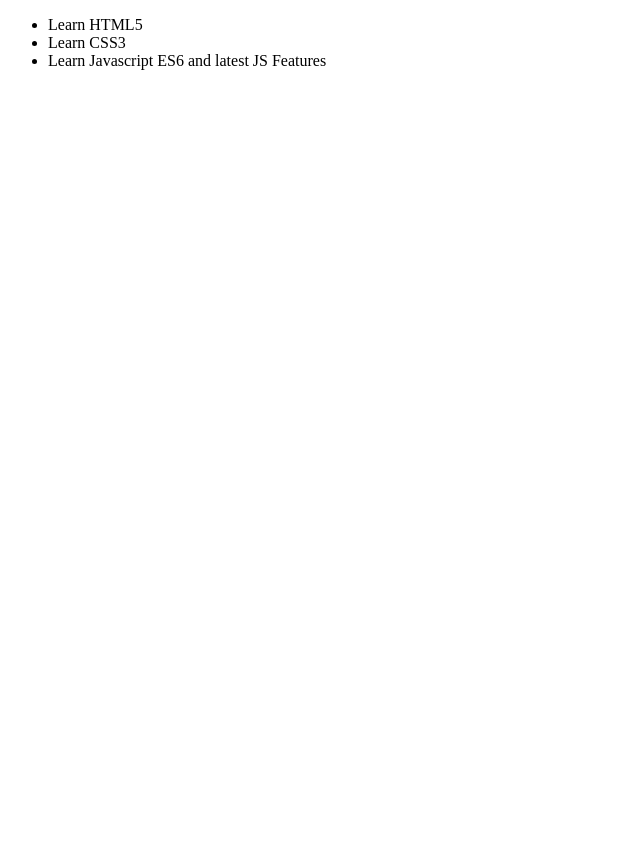
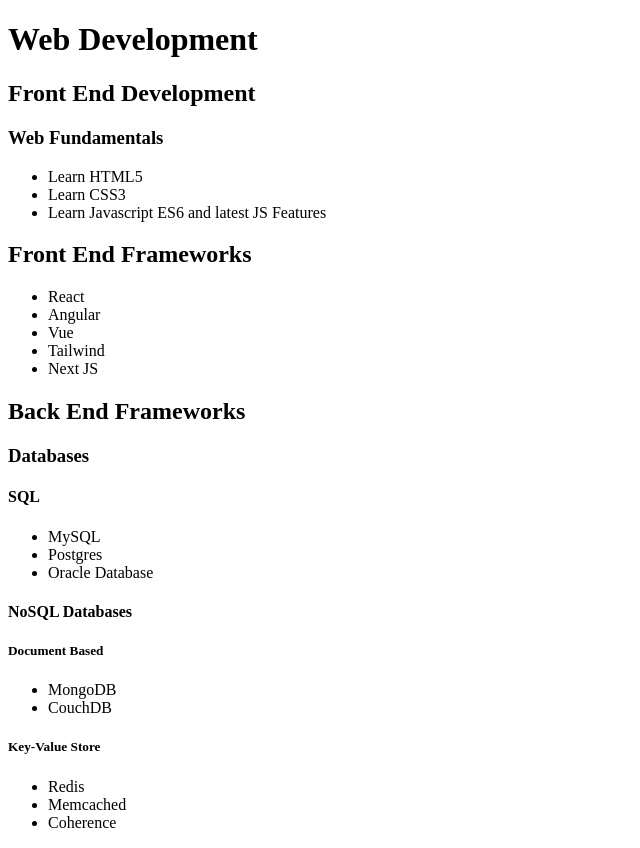
Before and after one commit to shivakumar1729/DemoSampleRepo, a plain HTML site: page index.html in a window 1280 px wide. Shown: the whole page, without its empty margins (0-640 px from the left). Before the commit the page ends 800 px from the top, so only its background shows below. Drawn offline with Linux system fonts and the light colour scheme.

Commit message:
Updates to Code

```diff
--- a/index.html
+++ b/index.html
@@ -6,11 +6,42 @@
     <title>My Title</title>
 </head>
 <body>
+    <h1>Web Development</h1>
+    <h2>Front End Development</h2>
+    <h3>Web Fundamentals</h3>
     <ul>
         <li>Learn HTML5</li>
         <li>Learn CSS3</li>
         <li>Learn Javascript ES6 and latest JS Features</li>
     </ul>
+    <h2>Front End Frameworks</h2>
+    <ul>
+        <li>React</li>
+        <li>Angular</li>
+        <li>Vue</li>
+        <li>Tailwind</li>
+        <li>Next JS</li>
+    </ul>
+    <h2>Back End Frameworks</h2>
+    <h3>Databases</h3>
+    <h4>SQL</h4>
+    <ul>
+        <li>MySQL</li>
+        <li>Postgres</li>
+        <li>Oracle Database</li>
+    </ul>
+    <h4>NoSQL Databases</h4>
+    <h5>Document Based</h5>
+    <ul>
+        <li>MongoDB</li>
+        <li>CouchDB</li>
+    </ul>
+    <h5>Key-Value Store</h5>
+    <ul>
+        <li>Redis</li>
+        <li>Memcached</li>
+        <li>Coherence</li>
+    </ul>
 
 </body>
 </html>
```
